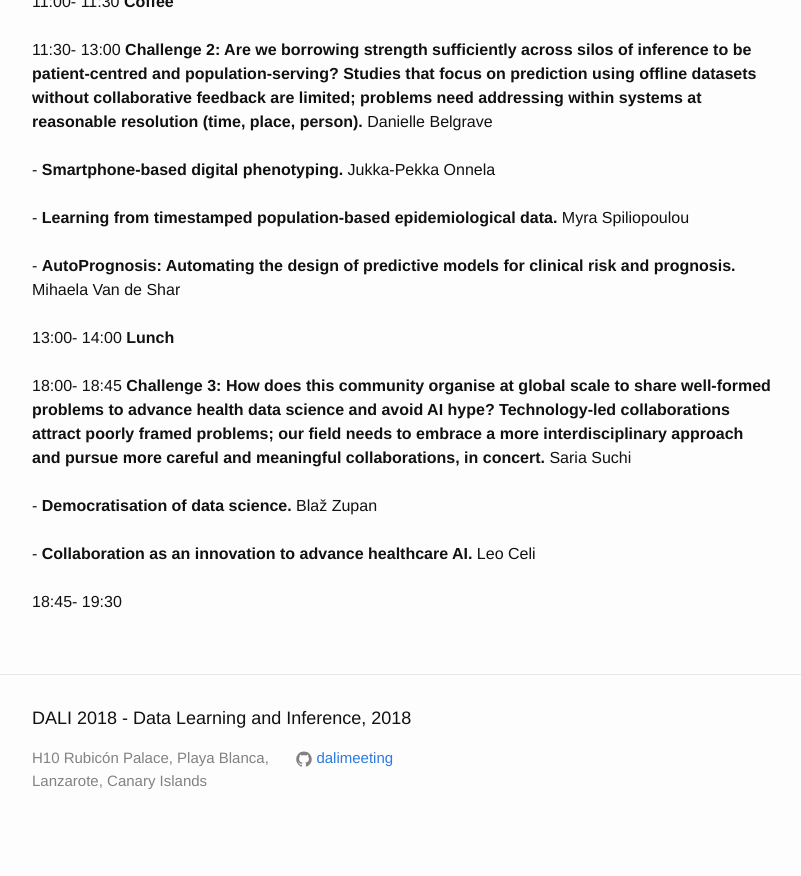
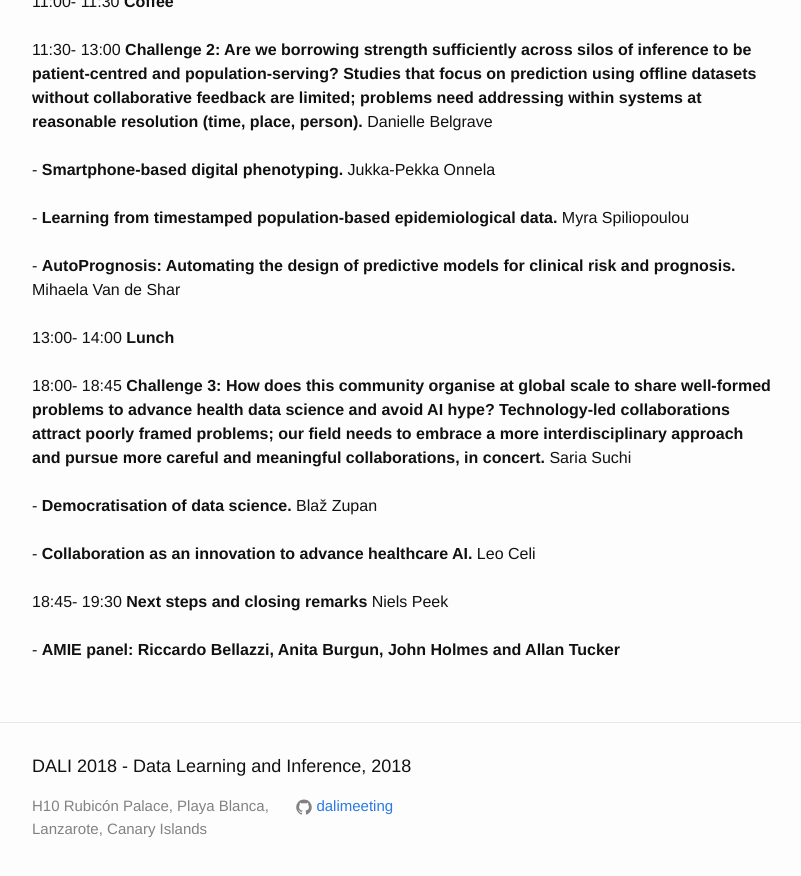
Before and after one commit to dalimeeting/dalimeeting.github.io, a Jekyll site: the page built from _posts/2018-04-05-workshopHealthCare.md, in a window 1280 px wide and 900 px high, scrolled down 1450 px. Shown: the top 876 px of the window, without its empty margins (238-1039 px from the left). Built offline with Jekyll 4.4.1, drawn with Linux system fonts in a browser that asks for light colours; before the commit the page ends 2302 px from its top, so only the background shows below that.

Commit message:
Update 2018-04-05-workshopHealthCare.md

```diff
--- a/_posts/2018-04-05-workshopHealthCare.md
+++ b/_posts/2018-04-05-workshopHealthCare.md
@@ -139,14 +139,23 @@ talks:
   youtube:
   start: ""
   end: ""
-- title:
+- title:  "Next steps and closing remarks"
+  author:
+  - given: Niels
+    family: Peek
+    url:
+    institute:
+  youtube:
+  start: "18:45"
+  end: "19:30"
+- title: "AMIE panel: Riccardo Bellazzi, Anita Burgun, John Holmes and Allan Tucker"
   author:
   - given:
     family:
     url:
     institute:
   youtube:
-  start: "18:45"
-  end: "19:30"
+  start: ""
+  end: ""
 speakers:
 ---
```
